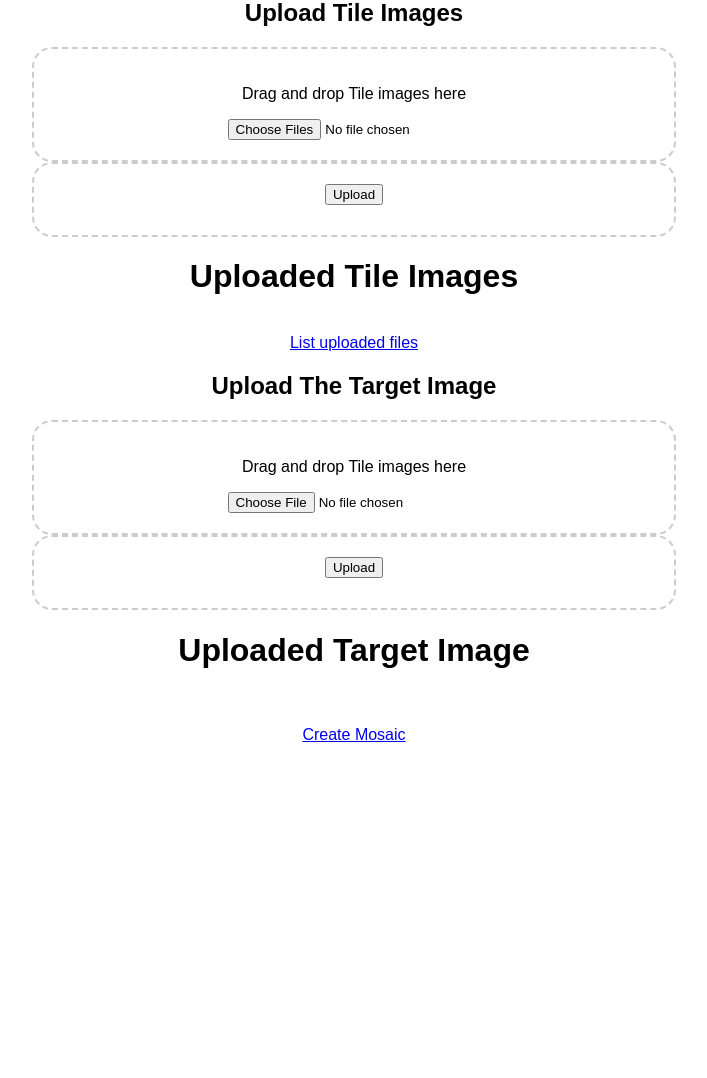
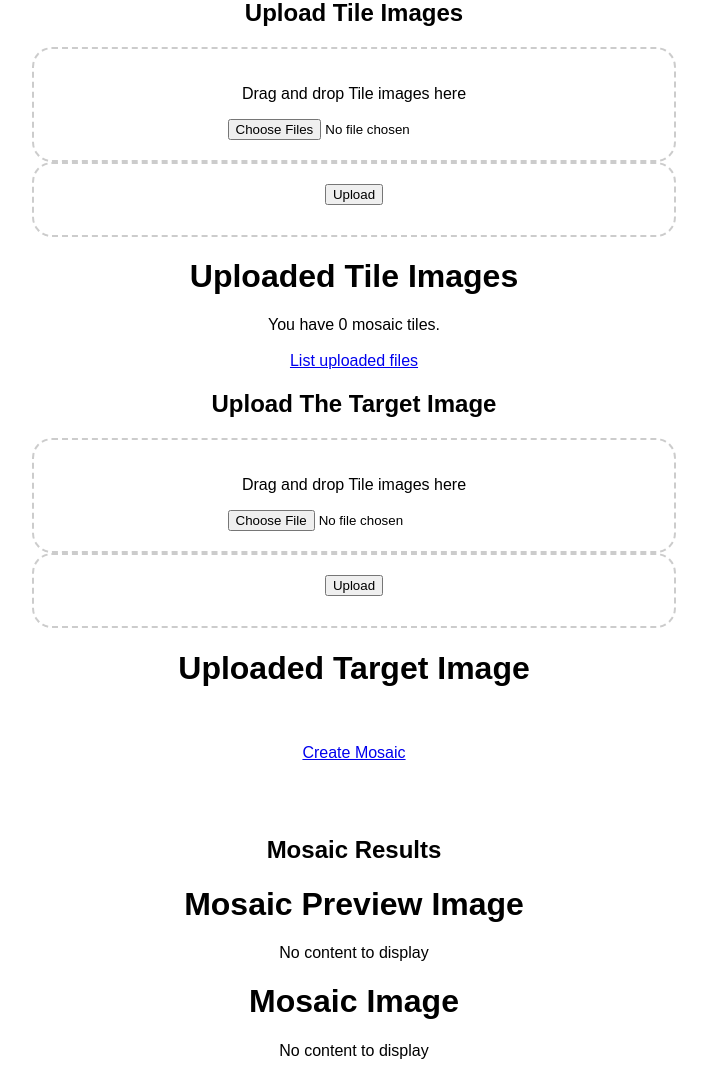
Before and after one commit to njligames/Mosaify-Website, a Flask app: page /mosaify in a window 1280 px wide. Shown: the part 205-1283 px from the top of the page, without its empty margins (286-993 px from the left). Before the commit the page ends 947 px from the top, so only its background shows below. Run offline with Flask 3, Linux system fonts and the light colour scheme; the visitor is signed in with stand-in values (Sample User, id 1); data that the repository does not hold is empty; some libraries are stand-ins or nearby versions.

Commit message:
compressing the images

```diff
--- a/app/models.py
+++ b/app/models.py
@@ -60,4 +60,5 @@ class Mosaic(db.Model):
     id = db.Column(db.Integer, primary_key=True, autoincrement=True)
     project_id = db.Column(db.Integer, db.ForeignKey('project.id'), nullable=False)
     user_id = db.Column(db.Integer, db.ForeignKey('user.id'), nullable=False)
+    filename = db.Column(db.String, nullable=False)
     data = db.Column(db.LargeBinary, nullable=False)
--- a/app/routes.py
+++ b/app/routes.py
@@ -17,6 +17,7 @@ import mimetypes
 import io
 import os
 import uuid
+import zlib
 
 from app.common import find_number_in_array
 
@@ -95,7 +96,8 @@ def uploaded_tile_file(id):
 
     if file_entry:
 
-        img = Image.frombytes("RGB", (file_entry.rows, file_entry.cols), file_entry.data)
+        d = zlib.decompress(file_entry.data)
+        img = Image.frombytes("RGB", (file_entry.rows, file_entry.cols), d)
         file_path = os.path.join(current_app.config['UPLOAD_FOLDER'], file_entry.filename)
         img.save(file_path)
 
@@ -117,6 +119,57 @@ def uploaded_tile_file(id):
 
     return 'File not found', 404
 
+@main.route('/mosaic_preview_uploads/<id>')
+@login_required
+def uploaded_mosaic_image_preview_file(id):
+    # Query the MosaicTiles table for the data where the filename matches
+    file_entry = MosaicPreviewImages.query.filter_by(id=id).first()
+
+    if file_entry:
+
+        d = zlib.decompress(file_entry.data)
+        img = Image.frombytes("RGB", (file_entry.rows, file_entry.cols), d)
+        file_path = os.path.join(current_app.config['UPLOAD_FOLDER'], file_entry.filename)
+        img.save(file_path)
+
+        file_data = None
+        with open(file_path, 'rb') as f:
+            file_data = f.read()
+
+        os.remove(file_path)
+
+        if None != file_data:
+            mime_type = mimetypes.guess_type(file_entry.filename)[0]
+
+            if mime_type:
+                return send_file(io.BytesIO(file_data), mimetype=mime_type, as_attachment=True, download_name=file_entry.filename)
+            else:
+                abort(400, description="MIME type could not be determined.")
+    else:
+        abort(404, description="File not found.")
+
+    return 'File not found', 404
+
+@main.route('/mosaic_uploads/<id>')
+@login_required
+def uploaded_mosaic_image_file(id):
+    # Query the MosaicTiles table for the data where the filename matches
+    file_entry = Mosaic.query.filter_by(id=id).first()
+
+    if file_entry:
+        if None != file_entry.data:
+            mime_type = mimetypes.guess_type(file_entry.filename)[0]
+
+            if mime_type:
+                d = zlib.decompress(file_entry.data)
+                return send_file(io.BytesIO(d), mimetype=mime_type, as_attachment=True, download_name=file_entry.filename)
+            else:
+                abort(400, description="MIME type could not be determined.")
+    else:
+        abort(404, description="File not found.")
+
+    return 'File not found', 404
+
 @main.route('/target_uploads/<id>')
 @login_required
 def uploaded_target_file(id):
@@ -125,7 +178,8 @@ def uploaded_target_file(id):
 
     if file_entry:
 
-        img = Image.frombytes("RGB", (file_entry.rows, file_entry.cols), file_entry.data)
+        d = zlib.decompress(file_entry.data)
+        img = Image.frombytes("RGB", (file_entry.rows, file_entry.cols), d)
         file_path = os.path.join(current_app.config['UPLOAD_FOLDER'], file_entry.filename)
         img.save(file_path)
 
@@ -160,7 +214,17 @@ def mosaify():
     target_filenames = MosaicTargetImages.query.with_entities(MosaicTargetImages.filename, MosaicTargetImages.id).filter_by(project_id=current_project_id).all()
     target_files = [file.id for file in target_filenames]
 
-    return render_template('mosaify.html', projects=projects, files=files, target_files=target_files)
+    mosaic_image_preview = MosaicPreviewImages.query.with_entities(MosaicPreviewImages.id).filter_by(project_id=current_project_id).first()
+    mosaic_image_preview_id = None
+    if mosaic_image_preview and len(mosaic_image_preview) > 0:
+        mosaic_image_preview_id = mosaic_image_preview[0]
+
+    mosaic_image = Mosaic.query.with_entities(Mosaic.id).filter_by(project_id=current_project_id).first()
+    mosaic_image_id = None
+    if mosaic_image and len(mosaic_image) > 0:
+        mosaic_image_id = mosaic_image[0]
+
+    return render_template('mosaify.html', projects=projects, files=files, target_files=target_files, mosaic_image_preview_id=mosaic_image_preview_id, mosaic_image_id=mosaic_image_id)
 
 @main.route('/mosaify_previous/<project_id>')
 @login_required
@@ -214,7 +278,7 @@ def upload_tilefiles():
                         project_id=current_project_id,  # You need to set the appropriate project_id here
                         user_id=current_user.id,
                         filename=filename,
-                        data=data,
+                        data=zlib.compress(data),
                         rows=rows,
                         cols=cols,
                         comps=comps
@@ -253,7 +317,7 @@ def upload_targetfiles():
                         project_id=current_project_id,  # You need to set the appropriate project_id here
                         user_id=current_user.id,
                         filename=filename,
-                        data=data,
+                        data=zlib.compress(data),
                         rows=rows,
                         cols=cols,
                         comps=comps
@@ -296,6 +360,7 @@ def mosaify_run():
     target_files = []
 
     current_project_id = session['current_project_id']
+
     target_queried_data = MosaicTargetImages.query.with_entities(MosaicTargetImages.id, MosaicTargetImages.filename, MosaicTargetImages.data, MosaicTargetImages.rows, MosaicTargetImages.cols, MosaicTargetImages.comps).filter_by(project_id=current_project_id).all()
     # There really should only be one.
 
@@ -313,10 +378,31 @@ def mosaify_run():
     mosaify = Mosaify.Mosaify()
     mosaify.setTileSize(8)
     for id, filename, data, rows, cols, comps in queried_data:
-        mosaify.addTileImage(cols, rows, comps, data, filename, id)
+        d = zlib.decompress(data)
+        mosaify.addTileImage(cols, rows, comps, d, filename, id)
 
     print("Generating the Mosaic...")
-    if mosaify.generate(my_target.rows, my_target.cols, my_target.comps, my_target.data):
+
+    # entries = MosaicPreviewImages.query(MosaicPreviewImages).filter(MosaicPreviewImages.project_id == current_project_id).all()
+    entries = MosaicPreviewImages.query.filter_by(project_id=current_project_id).all()
+    for entry in entries:
+        if entry:
+            # If an entry is found, delete it
+            db.session.delete(entry)
+            db.session.commit()
+
+    # entries = Mosaic.query(Mosaic).filter(Mosaic.project_id == current_project_id).all()
+    entries = Mosaic.query.filter_by(project_id=current_project_id).all()
+    for entry in entries:
+        if entry:
+            # If an entry is found, delete it
+            db.session.delete(entry)
+            db.session.commit()
+
+    mosaic_image_preview_id = None
+    mosaic_image_id = None
+    d = zlib.decompress(my_target.data)
+    if mosaify.generate(my_target.rows, my_target.cols, my_target.comps, d):
         preview_path = mosaify.getMosaicPreviewPath()
         main_path = mosaify.getMosaicPath()
         print('Mosaic was generated SUCCESSFULLY')
@@ -333,7 +419,7 @@ def mosaify_run():
                     project_id=current_project_id,  # You need to set the appropriate project_id here
                     user_id=current_user.id,
                     filename=preview_path,
-                    data=data,
+                    data=zlib.compress(data),
                     rows=rows,
                     cols=cols,
                     comps=comps
@@ -347,17 +433,18 @@ def mosaify_run():
             os.remove(preview_path)
 
             with open(main_path, 'rb') as f:
-                file_data = f.read()
+                data = f.read()
 
-                new_file = Mosaic(
-                    project_id=current_project_id,  # You need to set the appropriate project_id here
-                    user_id=current_user.id,
-                    data=data
-                )
+                # new_file = Mosaic(
+                #     project_id=current_project_id,  # You need to set the appropriate project_id here
+                #     user_id=current_user.id,
+                #     data=zlib.compress(data),
+                #     filename=main_path
+                # )
 
-                # Add the new file to the session and commit
-                db.session.add(new_file)
-                db.session.commit()
+                # # Add the new file to the session and commit
+                # db.session.add(new_file)
+                # db.session.commit()
 
             # print(main_path)
             os.remove(main_path)
@@ -365,7 +452,18 @@ def mosaify_run():
         except IOError:
             abort(404, description="An error occurred while trying to open the image.")
 
+        mosaic_image_preview = MosaicPreviewImages.query.with_entities(MosaicPreviewImages.id).filter_by(project_id=current_project_id).first()
+        if mosaic_image_preview and len(mosaic_image_preview) > 0:
+            mosaic_image_preview_id = mosaic_image_preview[0]
+
+        mosaic_image = Mosaic.query.with_entities(Mosaic.id).filter_by(project_id=current_project_id).first()
+        if mosaic_image and len(mosaic_image) > 0:
+            mosaic_image_id = mosaic_image[0]
+
+        print("preview", mosaic_image_preview[0])
+        print("mosaic", mosaic_image[0])
+
     else:
         print("not generated")
 
-    return render_template('mosaify.html', projects=projects, files=files, target_files=target_files)
+    return render_template('mosaify.html', projects=projects, files=files, target_files=target_files, mosaic_image_preview_id=mosaic_image_preview_id, mosaic_image_id=mosaic_image_id)
--- a/app/templates/mosaify.html
+++ b/app/templates/mosaify.html
@@ -174,6 +174,10 @@
         visibility: visible;
       }
 
+      .hide {
+        visibility: hidden;
+      }
+
       .spanner,
       .overlay {
         opacity: 0;
@@ -185,6 +189,11 @@
       .spanner.show,
       .overlay.show {
         opacity: 1;
+      }
+
+      .spanner.hide,
+      .overlay.hide {
+        opacity: 0;
       }
     </style>
   </head>
@@ -231,13 +240,14 @@
         </form>
         <div>
           <h1>Uploaded Tile Images</h1>
-          {% for file in files %}
+          <span>You have {{files|length}} mosaic tiles.</span>
+          <!-- {% for file in files %}
           <img
             src="{{ url_for('main.uploaded_tile_file', id=file) }}"
             alt="{{ file }}"
             style="max-width: 32px"
           />
-          {% endfor %}
+          {% endfor %} -->
         </div>
         <br />
         <a href="{{ url_for('main.list_files') }}">List uploaded files</a>
@@ -292,12 +302,45 @@
       <br />
       <br />
       <br />
+      <!-- Start Mosaic Result Images -->
+      <div>
+        <h2>Mosaic Results</h2>
+        <div>
+          <h1>Mosaic Preview Image</h1>
+          {% if mosaic_image_preview_id %}
+          <img
+            src="{{ url_for('main.uploaded_mosaic_image_preview_file', id=mosaic_image_preview_id) }}"
+            alt="{{ mosaic_image_preview_id }}"
+            style="max-width: 100%"
+          />
+          {% else %}
+          <div>No content to display</div>
+          {% endif %}
+        </div>
+        <div>
+          <h1>Mosaic Image</h1>
+          {% if mosaic_image_id %}
+          <img
+            src="{{ url_for('main.uploaded_mosaic_image_file', id=mosaic_image_id) }}"
+            alt="{{ mosaic_image_id }}"
+            style="max-width: 100%"
+          />
+          {% else %}
+          <div>No content to display</div>
+          {% endif %}
+        </div>
+        <br />
+        <!-- <a href="{{ url_for('main.list_files') }}">List uploaded files</a> -->
+      </div>
+      <!-- End Mosaic Result Images -->
     </div>
+
     <div class="overlay"></div>
     <div class="spanner">
       <div class="loader"></div>
       <p>Uploading music file, please be patient.</p>
     </div>
+
     <!-- Start Tile Images -->
     <script>
       let dropArea_tilearea = document.getElementById("drop-area-tilearea");
@@ -368,6 +411,8 @@
           if (response.ok) {
             window.location.href = "{{ url_for('main.mosaify') }}";
           } else {
+            $("div.spanner").addClass("hide");
+            $("div.overlay").addClass("hide");
             alert("Error uploading files");
           }
         });
```
Also changed, not shown: MosaifyPy_Linux.py (added, +147 -0 lines), 1 other file.
